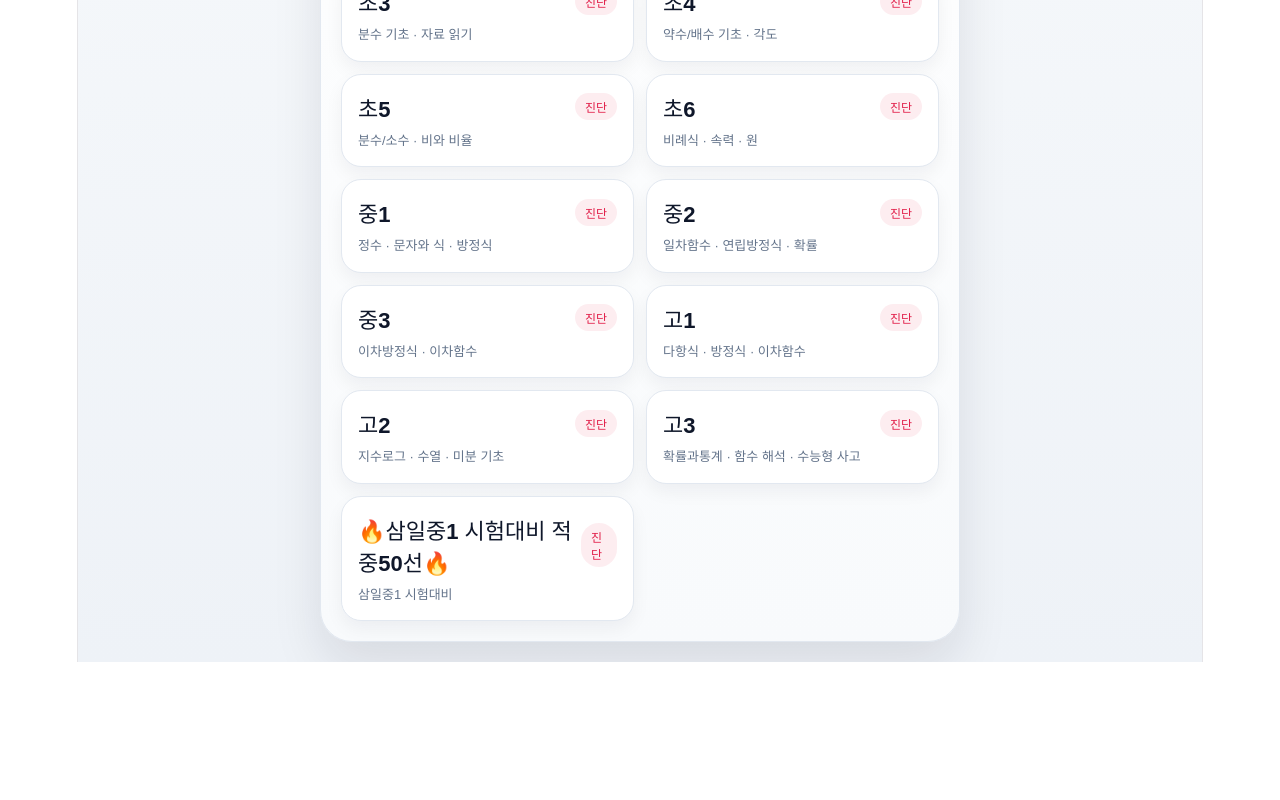
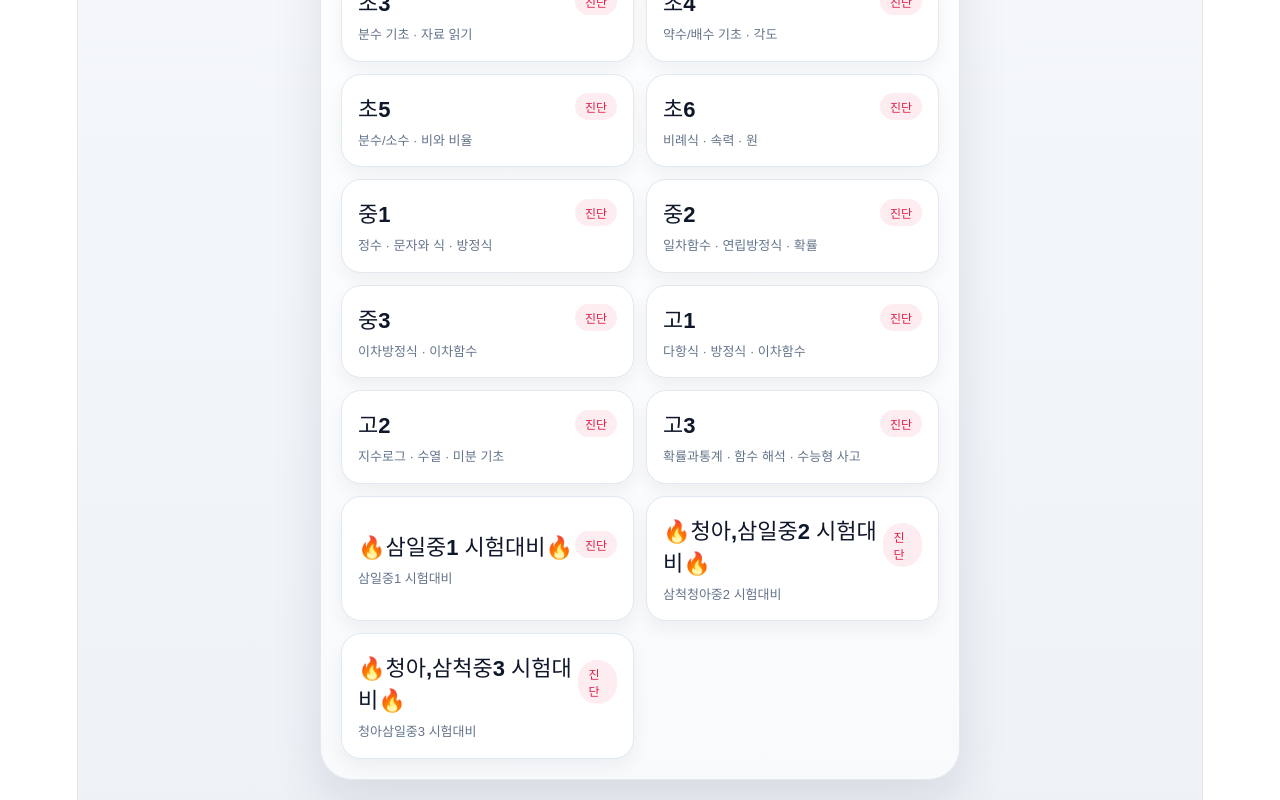
Before and after one commit to JEET1010L/jeet-math-app, a React (Vite) app: page / in a window 1280 px wide. Shown: the part 487-1287 px from the top of the page. Before the commit the page ends 1149 px from the top, so only its background shows below. Built offline with nearby package versions, Linux system fonts and the light colour scheme.

Commit message:
Update index.js
학년추가

```diff
--- a/src/data/index.js
+++ b/src/data/index.js
@@ -11,6 +11,8 @@ import { h1Questions } from "./h1";
 import { h2Questions } from "./h2";
 import { h3Questions } from "./h3";
 import { s1Questions } from "./s1";
+import { s2Questions } from "./s2";
+import { s3Questions } from "./s3";
 
 export const dataMap = {
   g1: g1Questions,
@@ -26,6 +28,9 @@ export const dataMap = {
   h2: h2Questions,
   h3: h3Questions,
   s1: s1Questions,
+  s2: s2Questions,
+  s3: s3Questions,
+
 };
 
 export const gradeLabels = {
@@ -41,5 +46,7 @@ export const gradeLabels = {
   h1: "고1",
   h2: "고2",
   h3: "고3",
-  s1: "🔥삼일중1 시험대비 적중50선🔥",
+  s1: "🔥삼일중1 시험대비🔥",
+  s2: "🔥청아,삼일중2 시험대비🔥",
+  s3: "🔥청아,삼척중3 시험대비🔥",
 };
```
